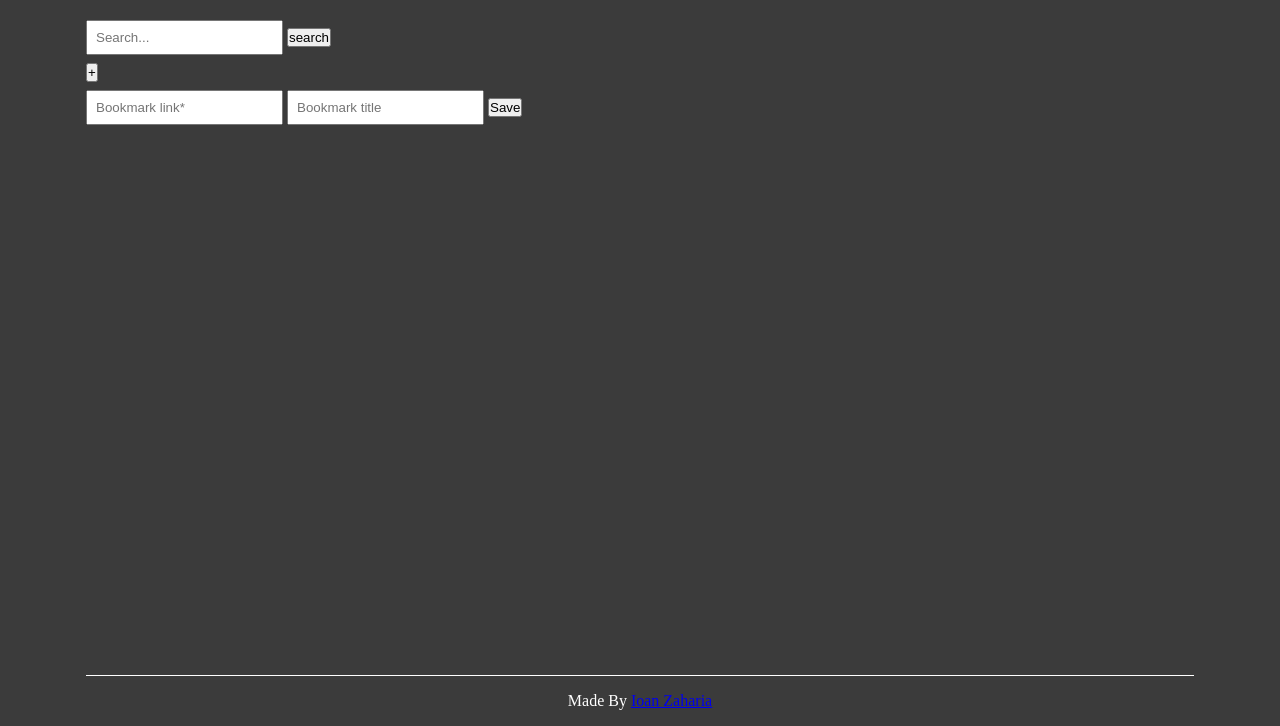
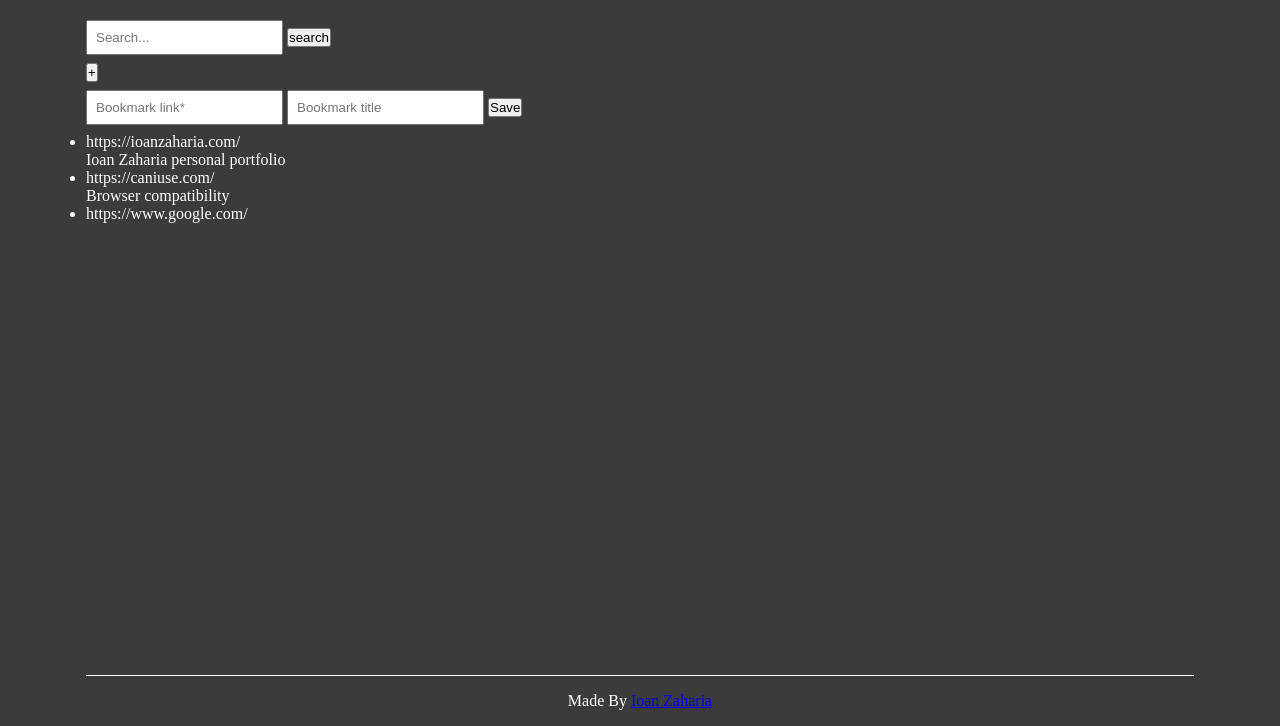
Before and after one commit to zioan/pp2_bookmarks, a plain HTML site: page index.html in a window 1280 px wide. Shown: the part 74-800 px from the top of the page. Drawn offline with Linux system fonts and the light colour scheme.

Commit message:
Add markup for bookmarks and function to render bookmarks to the DOM

```diff
--- a/assets/js/script.js
+++ b/assets/js/script.js
@@ -1,6 +1,7 @@
 // Functions that are executed after the document is loaded
 document.addEventListener("DOMContentLoaded", function () {
   loadBookmarks()
+  renderBookmarks()
 });
 
 /**
@@ -60,3 +61,31 @@ function loadBookmarks() {
   console.log(JSON.parse(bookmarks))
   return JSON.parse(bookmarks);
 }
+
+function bookmarkMarkup(url, title) {
+  let titleMarkup = '';
+
+  // If the title is not empty the markup is created, otherwise only the url markup will be rendered
+  if (title.trim() !== '') {
+    titleMarkup = `<p class="bookmark-title">${title}</p>`;
+  }
+
+  return `
+    <li class="bookmark">
+      <p class="bookmark-url">${url}</p>
+      ${titleMarkup}
+    </li>
+  `;
+}
+
+function renderBookmarks() {
+  const bookmarks = loadBookmarks();
+  const bookmarksSection = DOMCache.getElement(".bookmark-list");
+  const bookmarkList = []
+
+  for (let bookmark of bookmarks) {
+    bookmarkList.push(bookmarkMarkup(bookmark.url, bookmark.title));
+  };
+
+  bookmarksSection.innerHTML = bookmarkList.join('')
+}
--- a/index.html
+++ b/index.html
@@ -27,7 +27,9 @@
         <input id="bookmark-title" type="text" placeholder="Bookmark title">
         <button id="btn-save">Save</button>
       </div>
-      <div id="bookmarks"></div>
+      <div id="bookmarks">
+        <ul class="bookmark-list"></ul>
+      </div>
     </div>
     <footer>
       <p>Made By <a href="http://ioanzaharia.com" target="_blank" rel="noopener noreferrer">Ioan Zaharia</a></p>
```
